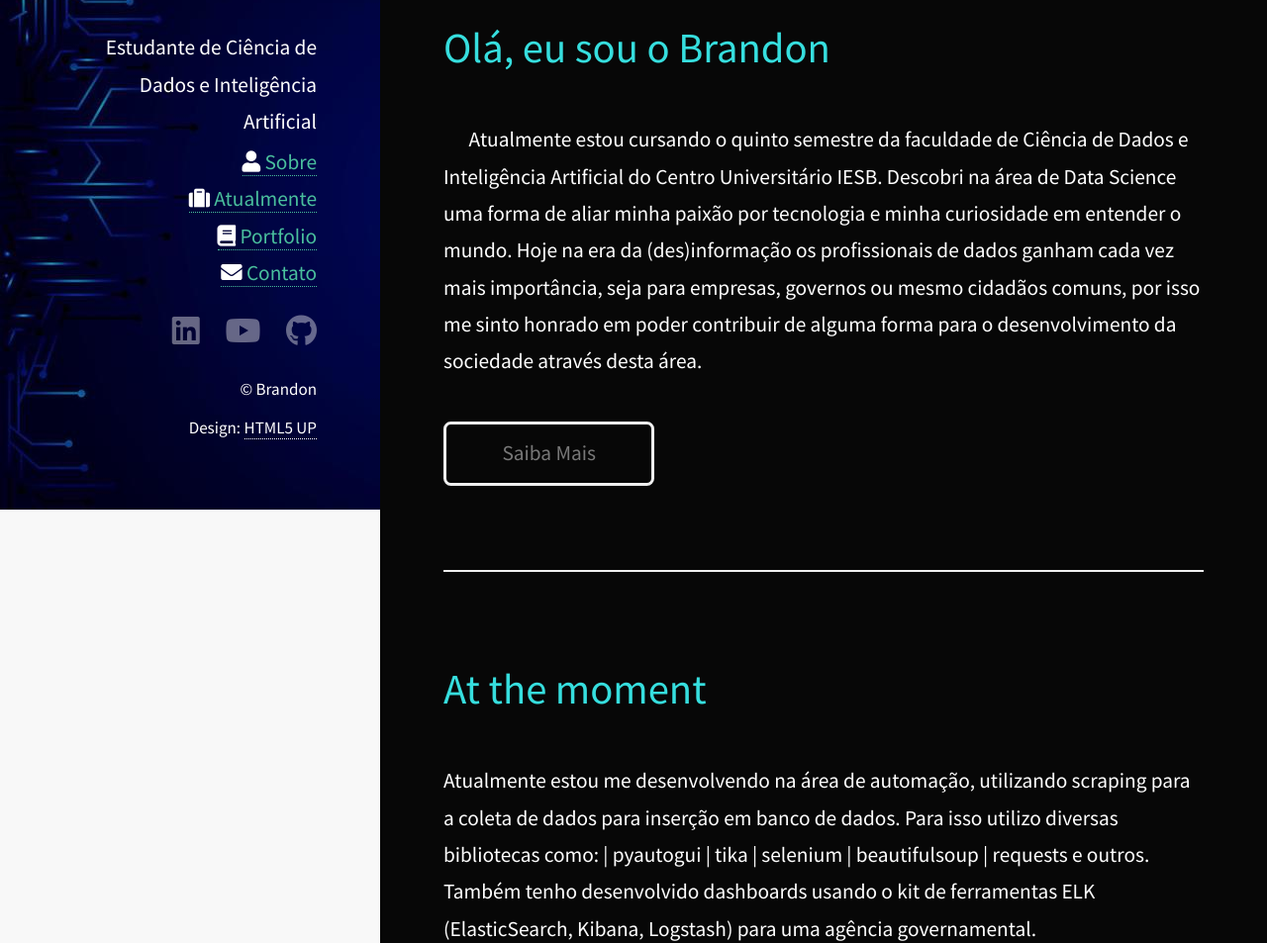
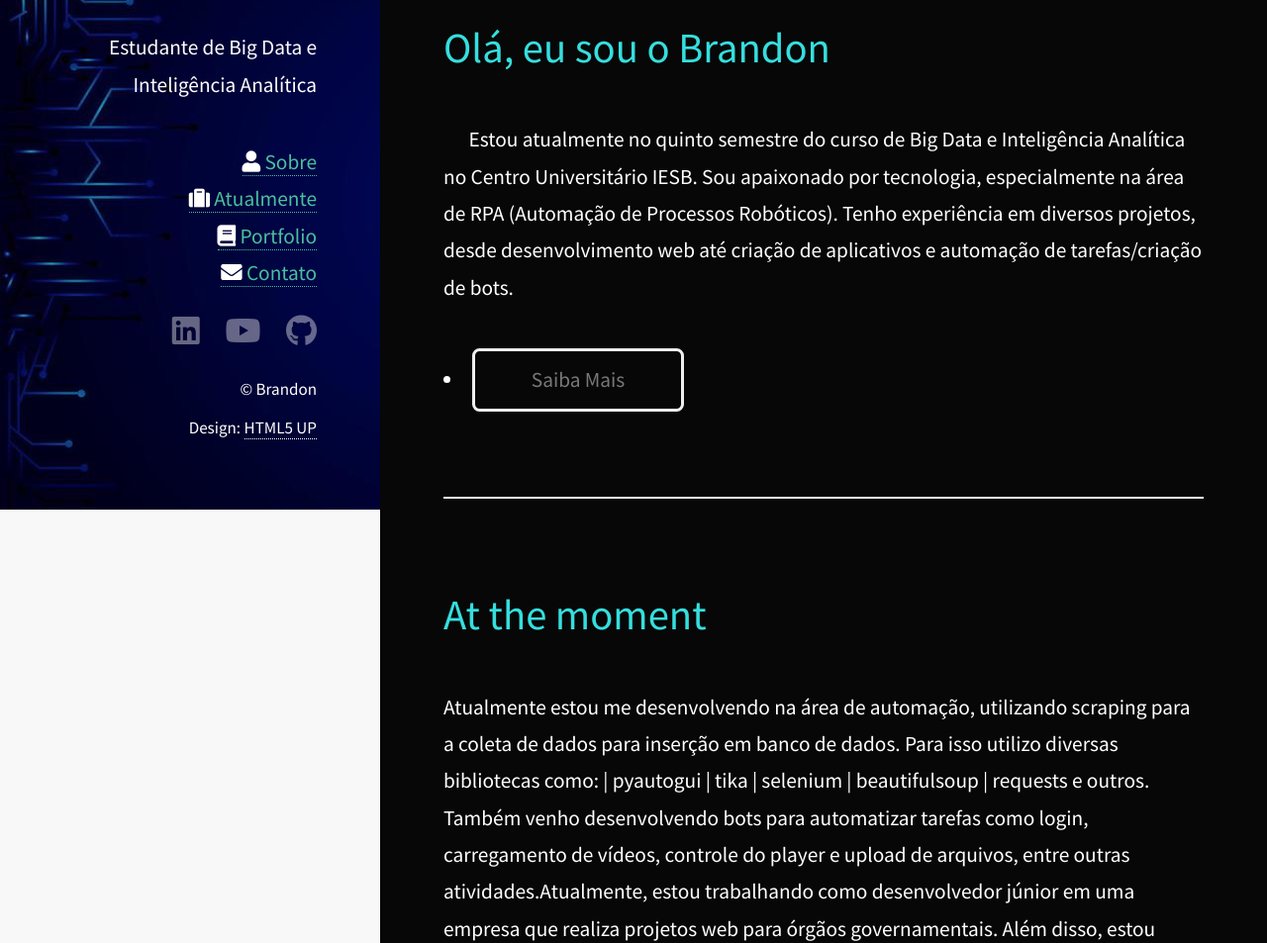
Before and after one commit to BrandonSaraiva/brandonsaraiva.github.io, a plain HTML site: page index_pt.html in a window 1280 px wide. Shown: the part 285-1238 px from the top of the page at 99% size. Drawn offline with Linux system fonts and the light colour scheme.

Commit message:
Update index_pt.html

```diff
--- a/index_pt.html
+++ b/index_pt.html
@@ -25,7 +25,7 @@
 			style="color: white;
 
 			"
-			>Estudante de Ciência de Dados e Inteligência Artificial</figcaption>
+			>Estudante de Big Data e Inteligência Analítica</figcaption>
 		</figure>
 
 		<!-- Navigation menu -->
@@ -50,13 +50,7 @@
 				<h1>Olá, eu sou o Brandon</h1>
 			</header>
 			<p>
-				&nbsp;&nbsp;&nbsp;&nbsp;&nbsp;&nbsp;Atualmente estou cursando o quinto semestre da faculdade de Ciência de Dados e Inteligência Artificial do Centro Universitário IESB.
-
-				Descobri na área de Data Science uma forma de aliar minha paixão por tecnologia e minha curiosidade em entender o mundo. Hoje na era da (des)informação os profissionais de dados ganham cada vez mais importância, seja para empresas, governos ou mesmo cidadãos comuns, por isso me sinto honrado em poder contribuir de alguma forma para o desenvolvimento da sociedade através desta área.
-				<br>
-
-			</p>
-			<ul class="actions">
+				&nbsp;&nbsp;&nbsp;&nbsp;&nbsp;&nbspEstou atualmente no quinto semestre do curso de Big Data e Inteligência Analítica no Centro Universitário IESB. Sou apaixonado por tecnologia, especialmente na área de RPA (Automação de Processos Robóticos). Tenho experiência em diversos projetos, desde desenvolvimento web até criação de aplicativos e automação de tarefas/criação de bots.
 				<li><a href="#contact" class="button">Saiba Mais</a></li>
 			</ul>
 		</section>
@@ -68,7 +62,7 @@
 				<h1>At the moment</h1>
 			</header>
 			<p>
-				Atualmente estou me desenvolvendo na área de automação, utilizando scraping para a coleta de dados para inserção em banco de dados. Para isso utilizo diversas bibliotecas como: | pyautogui | tika | selenium  | beautifulsoup | requests e outros.<br> Também tenho desenvolvido dashboards usando o kit de ferramentas ELK (ElasticSearch, Kibana, Logstash) para uma agência governamental.
+				Atualmente estou me desenvolvendo na área de automação, utilizando scraping para a coleta de dados para inserção em banco de dados. Para isso utilizo diversas bibliotecas como: | pyautogui | tika | selenium  | beautifulsoup | requests e outros.<br> Também venho desenvolvendo bots para automatizar tarefas como login, carregamento de vídeos, controle do player e upload de arquivos, entre outras atividades.Atualmente, estou trabalhando como desenvolvedor júnior em uma empresa que realiza projetos web para órgãos governamentais. Além disso, estou atuando como estagiário na ANAC (Agência Nacional de Aviação Civil).
 			</p>
 		</section>
 
```
